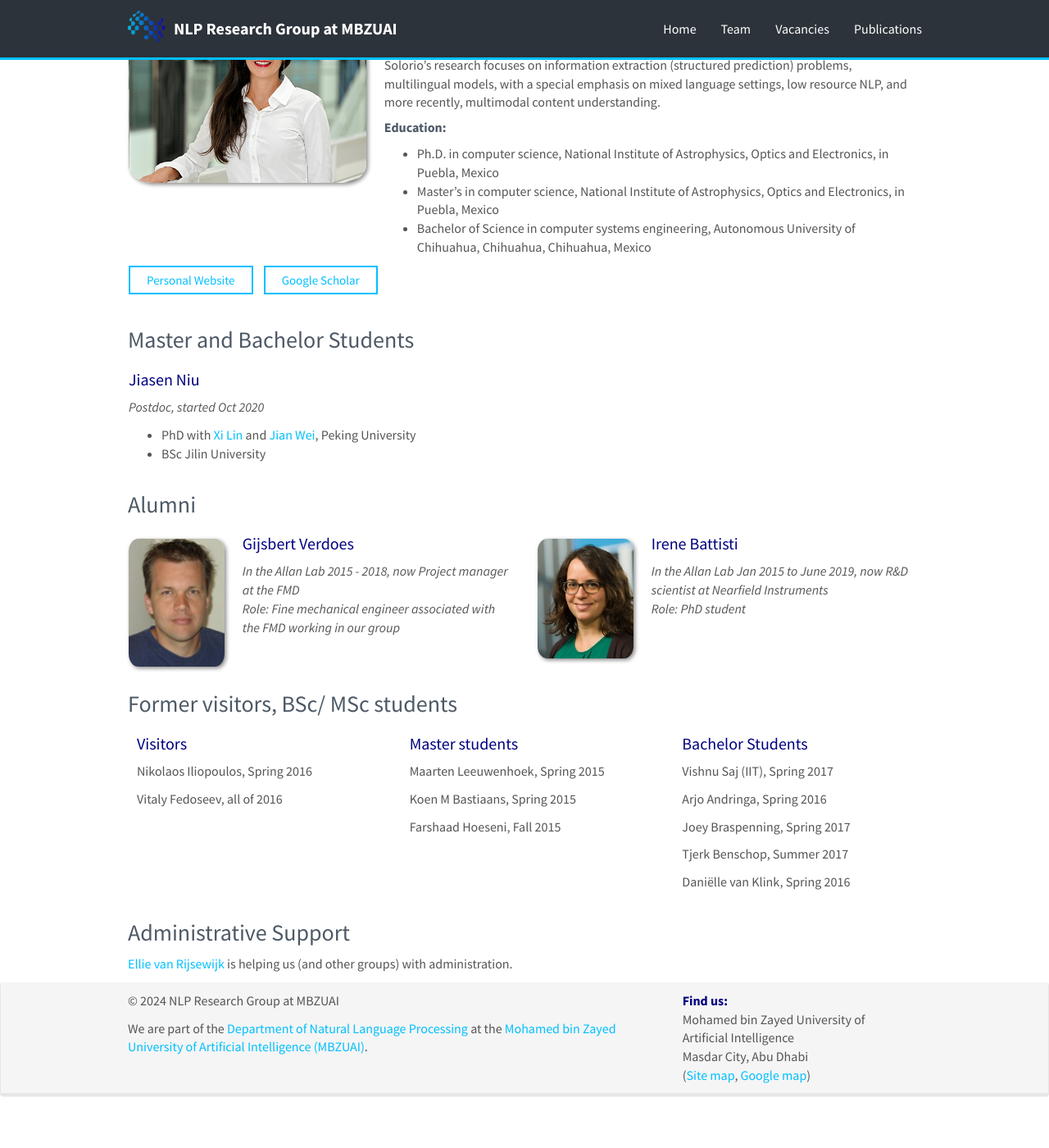
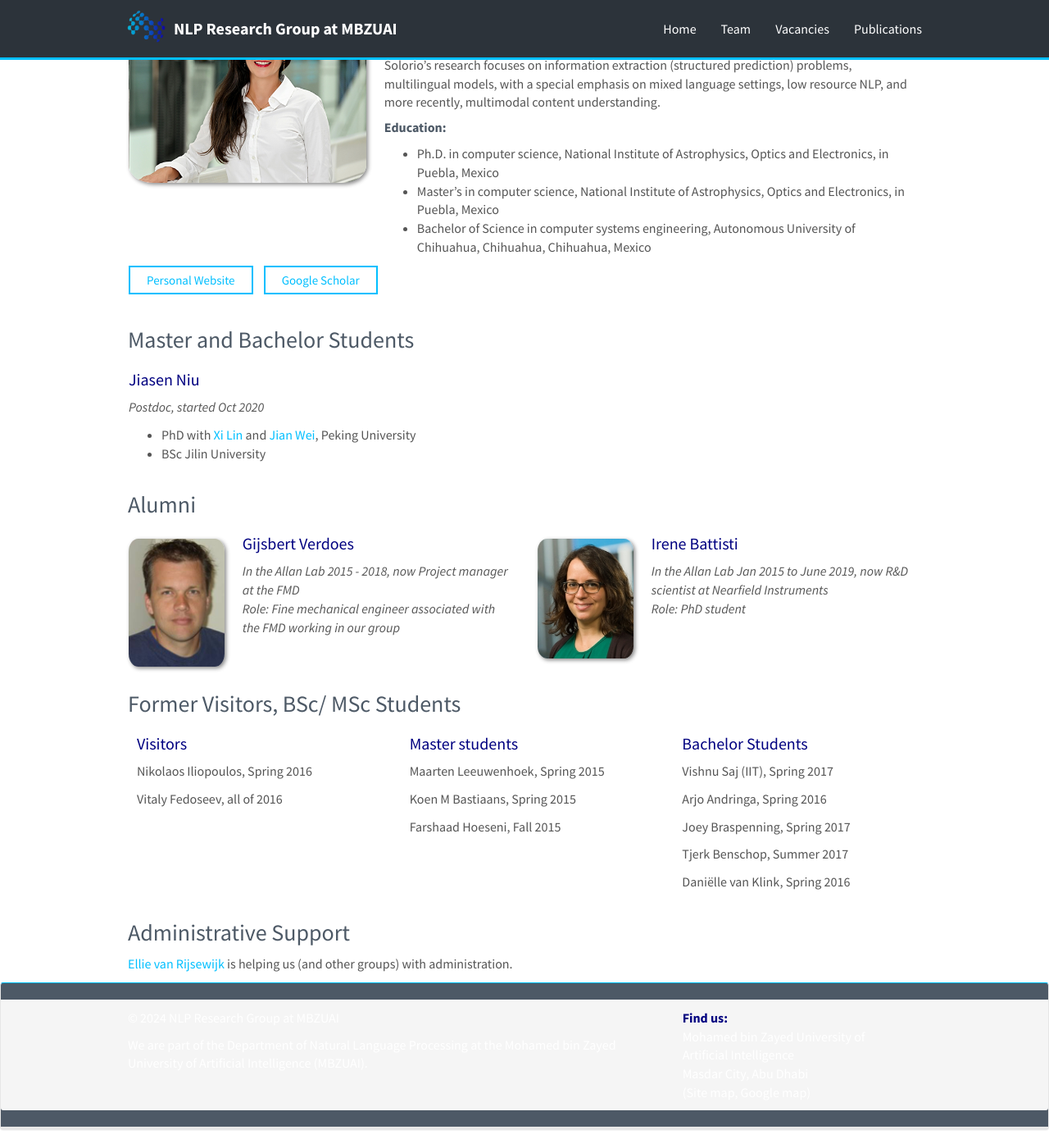
Before and after one commit to RamzaBasharat/MBZUAI, a Jekyll site: the page built from _pages/team.md, in a window 1280 px wide and 1400 px high, scrolled down 271 px. Shown: the whole window at 82% size. Built offline with Jekyll 4.4.1, drawn with Linux system fonts in a browser that asks for light colours; nearby versions of some CDN libraries; before the commit the page ends 1630 px from its top, so only the background shows below that.

Commit message:
updating footeer

```diff
--- a/_includes/footer.html
+++ b/_includes/footer.html
@@ -4,7 +4,7 @@
 	  <div class="row">
 		<div class="col-sm-8">
 		  <p>&copy 2024 NLP Research Group at MBZUAI</p>
-              <p>We are part of the <a class="sky" href="https://mbzuai.ac.ae/research/department/natural-language-processing-department/" target="_blank">Department of Natural Language Processing</a> at the<a class="sky" href="https://mbzuai.ac.ae/" target="_blank"> Mohamed bin Zayed University of Artificial Intelligence (MBZUAI)</a>.</p>
+              <p>We are part of the <a href="https://mbzuai.ac.ae/research/department/natural-language-processing-department/" target="_blank">Department of Natural Language Processing</a> at the<a href="https://mbzuai.ac.ae/" target="_blank"> Mohamed bin Zayed University of Artificial Intelligence (MBZUAI)</a>.</p>
 
 		</div>
 
@@ -13,7 +13,7 @@
 			 Mohamed bin Zayed University of<br />
 			Artificial Intelligence <br />
 			Masdar City, Abu Dhabi <br />
-            (<a class="sky" href="https://mbzuai.ac.ae/page-sitemap.xml" target="_blank">Site map</a>, <a class="sky" href="https://www.google.com/maps/place/24%C2%B025'57.4%22N+54%C2%B037'07.3%22E/@24.4329463,54.6162667,3936m/data=!3m1!1e3!4m4!3m3!8m2!3d24.4326111!4d54.6186944?entry=ttu" target="_blank">Google map</a>)
+            (<a href="https://mbzuai.ac.ae/page-sitemap.xml" target="_blank">Site map</a>, <a href="https://www.google.com/maps/place/24%C2%B025'57.4%22N+54%C2%B037'07.3%22E/@24.4329463,54.6162667,3936m/data=!3m1!1e3!4m4!3m3!8m2!3d24.4326111!4d54.6186944?entry=ttu" target="_blank">Google map</a>)
 		</div>
 	  </div>
 	</div>
--- a/_pages/team.md
+++ b/_pages/team.md
@@ -13,7 +13,7 @@ permalink: /team/
 
 Jump to [staff](#staff), [master and bachelor students](#master-and-bachelor-students), [alumni](#alumni), [administrative support](#administrative-support).
 
-<h3>Staff</h3>
+<h3 id="staff">Staff</h3>
 {% assign number_printed = 0 %}
 {% for member in site.data.team_members %}
 
@@ -87,7 +87,7 @@ Jump to [staff](#staff), [master and bachelor students](#master-and-bachelor-stu
 
 
 
-<h3>Master and Bachelor Students</h3>
+<h3 id="master-and-bachelor-students">Master and Bachelor Students</h3>
 {% assign number_printed = 0 %}
 {% for member in site.data.students %}
 
@@ -141,7 +141,7 @@ Jump to [staff](#staff), [master and bachelor students](#master-and-bachelor-stu
 {% endif %}
 
 
-<h3>Alumni</h3>
+<h3 id="alumni">Alumni</h3>
 
 {% assign number_printed = 0 %}
 {% for member in site.data.alumni_members %}
@@ -174,7 +174,7 @@ Jump to [staff](#staff), [master and bachelor students](#master-and-bachelor-stu
 </div>
 {% endif %}
 
-<h3>Former visitors, BSc/ MSc students</h3>
+<h3 id="Former visitors, BSc/ MSc students">Former Visitors, BSc/ MSc Students</h3>
 <div class="row">
 
 <div class="col-sm-4 clearfix">
@@ -201,5 +201,5 @@ Jump to [staff](#staff), [master and bachelor students](#master-and-bachelor-stu
 </div>
 
 
-<h3>Administrative Support</h3>
+<h3 id="administrative-support">Administrative Support</h3>
 <a href="mailto:Rijsewijk@Physics.LeidenUniv.nl">Ellie van Rijsewijk</a> is helping us (and other groups) with administration.
--- a/css/main.scss
+++ b/css/main.scss
@@ -164,7 +164,7 @@ background-color: #4d5966;
 .navbar-default .navbar-nav > li > a:hover {
     color: #00bfff; /* Text color on hover */
     background-color: transparent; /* Keep background color transparent */
-    transform: scale(1.03);
+    transform: scale(1.02);
 }
 
 /* Active link styling */
@@ -180,8 +180,31 @@ background-color: #4d5966;
     color: #fff; /* Text color */
 }
 
-.footer-logo{
-height:40px;
-width:auto;
-margin-right:20px;
+//-----------------------------------------------------------------------------
+
+/* Footer background and text color */
+#footer {
+    background-color: #4d5966; /* Background color */
+    color: #fff; /* Text color */
+    padding: 20px 0; /* Padding top and bottom */
+    border-top: 1px solid #00bfff; /* Top border color */
 }
+
+#footer p {
+    margin-bottom: 10px; /* Bottom margin for paragraphs */
+}
+
+#footer a {
+    color: #fff; /* Link text color */
+}
+
+#footer a:hover {
+    color: #00bfff; /* Link text color on hover */
+}
+
+/* Footer logo */
+#footer-logo {
+    height: 30px; /* Adjust the height of the logo */
+    width: auto; /* Maintain aspect ratio */
+    margin-bottom: 10px; /* Space below the logo */
+}
```
